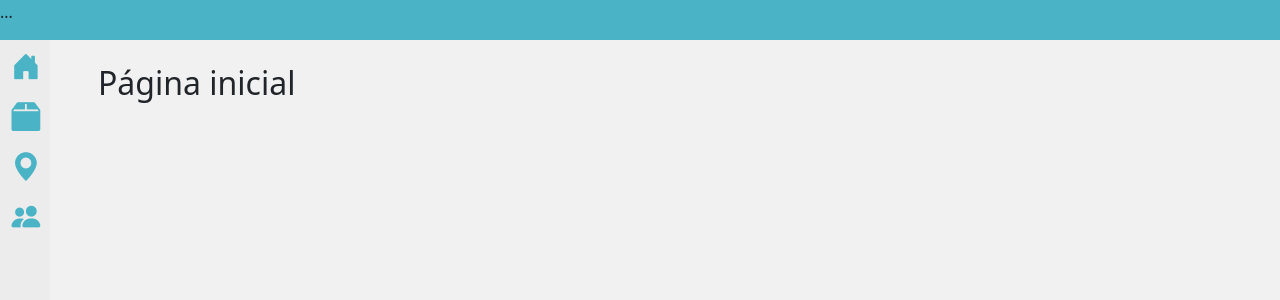
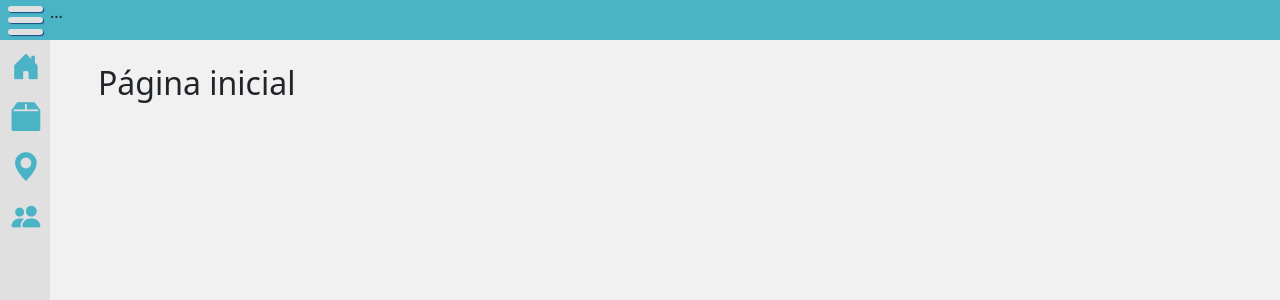
Before and after one commit to fernando-fix/herbert-project-2, a PHP site: page /herbert-project-2/index.php in a window 1280 px wide. Shown: the top 300 px of the page. Run offline with PHP 8.4, Linux system fonts and the light colour scheme; some libraries are stand-ins or nearby versions.

Commit message:
add btn to open and close the aside menu

```diff
--- a/assets/css/style.css
+++ b/assets/css/style.css
@@ -8,13 +8,14 @@
     --width-max-aside: 220px;
     /* colors */
     --color-header: #4AB3C6;
-    --color-aside: #ECECEC;
+    --color-aside: #e0e0e0;
     --color-main: #F1F1F1;
     --color-footer: #4AB3C6;
+    --color-black: #194988;
     /* transitions */
     --animation-going: all 0.8s ease;
     --animation-backing: all 0.3s ease;
-    --animation-button: all 0.4s linear;
+    --animation-button: all 0.1s linear;
 }
 
 * {
@@ -27,7 +28,7 @@
     display: grid;
     grid-template-columns: auto 1fr;
     grid-template-areas:
-        "header header"
+        "menuh header"
         "aside main";
     background-color: var(--color-main);
 }
@@ -38,13 +39,23 @@
     background-color: var(--color-header);
 }
 
-aside {
-    grid-area: aside;
+.menu-h {
+    grid-area: menuh;
+    height: var(--height-header);
+    background-color: var(--color-header);
+    display: flex;
+    flex-direction: column;
+    justify-content: space-evenly;
+    align-items: center;
+    cursor: pointer;
+}
+
+.menu-h .menu-line {
+    height: 15%;
+    width: calc(var(--width-min-aside)*0.7);
+    border-radius: var(--height-header);
     background-color: var(--color-aside);
-    width: var(--width-min-aside);
-    transition: var(--animation-backing);
-    overflow: hidden;
-    height: 100vh;
+    box-shadow: 1px 1px 1px var(--color-black);
 }
 
 main {
@@ -55,19 +66,35 @@
     transition: var(--animation-backing);
 }
 
+aside {
+    grid-area: aside;
+    background-color: var(--color-aside);
+    transition: var(--animation-backing);
+    overflow: hidden;
+    height: 100vh;
+}
+
+.aside-min-width {
+    width: var(--width-min-aside);
+}
+
+.aside-max-width {
+    width: var(--width-max-aside);
+}
+
 footer {
     grid-area: footer;
     background-color: var(--color-footer);
 }
 
-aside:hover {
+/* aside:hover {
     width: var(--width-max-aside);
     transition: var(--animation-going);
 }
 
 aside:hover~main {
     transition: var(--animation-going);
-}
+} */
 
 .inside {
     width: var(--width-max-aside);
--- a/assets/js/script.js
+++ b/assets/js/script.js
@@ -1,3 +1,15 @@
-function pageLoad(pagina) {
-    open(pagina, "_self");
+function pageLoad(page) {
+    open(page, "_self");
 }
+
+let asideWidth = document.querySelector("aside");
+
+function openMenuAside() {
+    if (document.querySelector("aside").classList.contains("aside-min-width")) {
+        document.querySelector("aside").classList.remove("aside-min-width");
+        document.querySelector("aside").classList.add("aside-max-width")
+    } else {
+        document.querySelector("aside").classList.remove("aside-max-width");
+        document.querySelector("aside").classList.add("aside-min-width")
+    }
+}
--- a/partials/aside.php
+++ b/partials/aside.php
@@ -1,4 +1,9 @@
-<aside>
+<div class="menu-h" onclick="openMenuAside()">
+    <div class="menu-line"></div>
+    <div class="menu-line"></div>
+    <div class="menu-line"></div>
+</div>
+<aside id="aside" class="aside-min-width">
     <div class="inside">
         <div class="custom-btn" onclick="pageLoad('index.php')">
             <div class="btn-icon"><i class="bi bi-house-door-fill"></i></div>
--- a/src/config/Config.php
+++ b/src/config/Config.php
@@ -11,7 +11,7 @@
     public $base;
     public $connection;
 
-    public $mode = "developer";
+    public $mode = "production";
 
     private $db_host;
     private $db_name;
```
